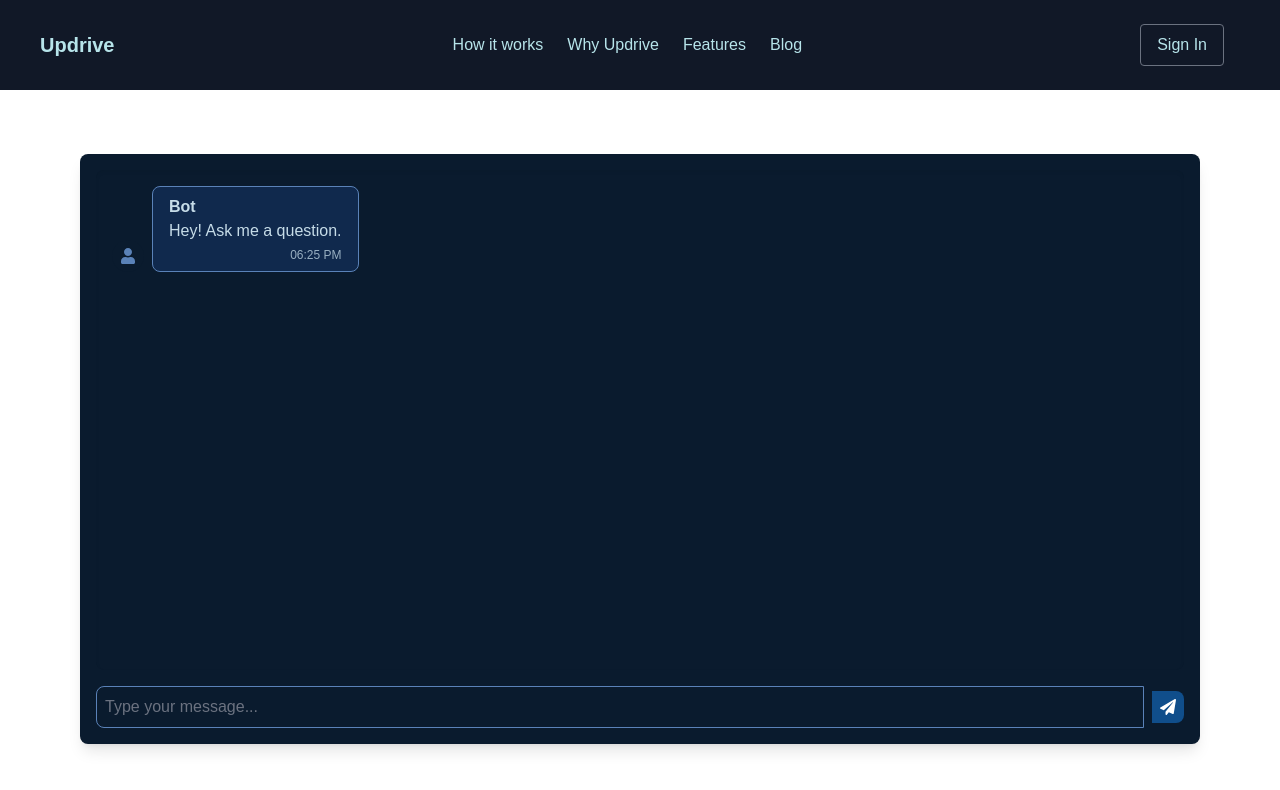
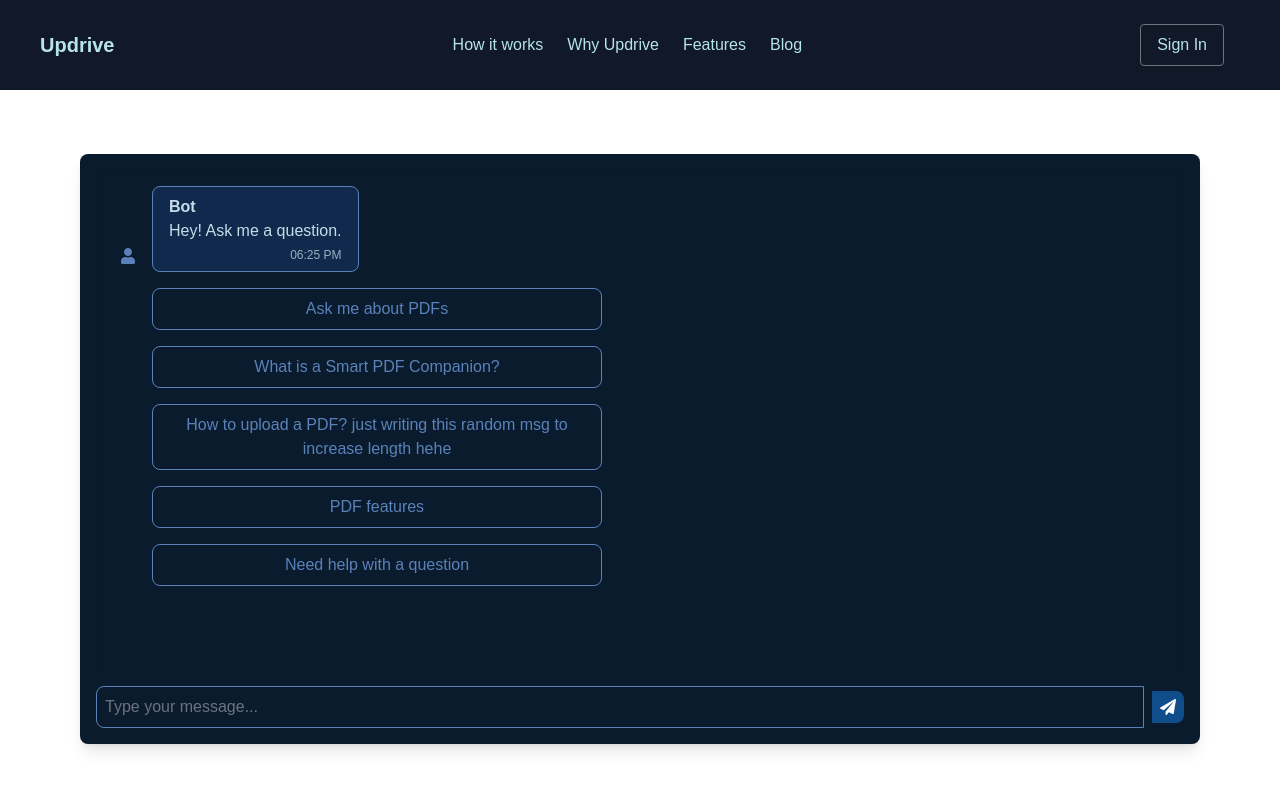
Before and after one commit to Modernbeast02/Updrive, a Next.js app in the folder frontend/: page /ChatBot in a window 1280 px wide. Shown: the top 790 px of the page. Built offline with nearby package versions, Linux system fonts and the light colour scheme; no server answers.

Commit message:
#Buttons

```diff
--- a/frontend/src/pages/ChatBot.js
+++ b/frontend/src/pages/ChatBot.js
@@ -2,21 +2,48 @@
 import { FaUser, FaPaperPlane } from "react-icons/fa";
 import { useRouter } from "next/router";
 const ChatBot = (props) => {
-  const [processedString, setProcessedString] = useState('');
+  const [processedString, setProcessedString] = useState("");
   const initialMessages = [
     {
       id: 1,
       user: "Bot",
       text: "Hey! Ask me a question.",
-      timestamp:  new Date().toLocaleTimeString([], {
+      timestamp: new Date().toLocaleTimeString([], {
         hour: "2-digit",
         minute: "2-digit",
       }),
     },
   ];
+  const startingButtons = [
+    {
+      id: 1,
+      text: "Ask me about PDFs",
+      user: "Bot",
+    },
+    {
+      id: 2,
+      text: "What is a Smart PDF Companion?",
+      user: "Bot",
+    },
+    {
+      id: 3,
+      text: "How to upload a PDF? just writing this random msg to increase length hehe",
+      user: "Bot",
+    },
+    {
+      id: 4,
+      text: "PDF features",
+      user: "Bot",
+    },
+    {
+      id: 5,
+      text: "Need help with a question",
+      user: "Bot",
+    },
+  ];
 
   const router = useRouter();
-  const {query} = router;
+  const { query } = router;
   const param1 = query.name;
   const [messages, setMessages] = useState(initialMessages);
   const [inputMessage, setInputMessage] = useState("");
@@ -24,73 +51,70 @@
   const [isTyping, setIsTyping] = useState(false);
   const chatEndRef = useRef(null);
 
-    const fetchProcessedString = async () => {
-      try {
-        const response = await fetch(`http://127.0.0.1:5000/query?input_string=${inputMessage}`);
-        const data = await response.json();
-        setProcessedString(data.result);
+  // const fetchProcessedString = async () => {
+  //   try {
+  //     const response = await fetch(`http://127.0.0.1:5000/query?input_string=${inputMessage}`);
+  //     const data = await response.json();
+  //     setProcessedString(data.result);
 
-        // Add the processed string as a new message from the Bot
-        const botResponseMessage = {
-          id: messages.length + 1,
-          user: "Bot",
-          text: data.result,
-          timestamp: new Date().toLocaleTimeString([], {
-            hour: "2-digit",
-            minute: "2-digit",
-          }),
-          citations:['Yes', 'No']
-        };
-        setMessages((prevMessages) => [...prevMessages, botResponseMessage]);
-      } catch (error) {
-        console.error('Error fetching processed string:', error);
-      }
-    };
-    const fetchCitations = async () => {
-      // try {
-      //   const response = await fetch(`http://127.0.0.1:5000/citation`);
-      // } catch (error) {
-      //   console.error('Error fetching processed string:', error);
-      // }
-        try {
-          const response = await fetch('http://127.0.0.1:5000/citation');
+  //     // Add the processed string as a new message from the Bot
+  //     const botResponseMessage = {
+  //       id: messages.length + 1,
+  //       user: "Bot",
+  //       text: data.result,
+  //       timestamp: new Date().toLocaleTimeString([], {
+  //         hour: "2-digit",
+  //         minute: "2-digit",
+  //       }),
+  //       citations:['Yes', 'No']
+  //     };
+  //     setMessages((prevMessages) => [...prevMessages, botResponseMessage]);
+  //   } catch (error) {
+  //     console.error('Error fetching processed string:', error);
+  //   }
+  // };
+  // const fetchCitations = async () => {
+  //   // try {
+  //   //   const response = await fetch(`http://127.0.0.1:5000/citation`);
+  //   // } catch (error) {
+  //   //   console.error('Error fetching processed string:', error);
+  //   // }
+  //     try {
+  //       const response = await fetch('http://127.0.0.1:5000/citation');
 
-          if (!response.ok) {
-              throw new Error('Network response was not ok');
-          }
+  //       if (!response.ok) {
+  //           throw new Error('Network response was not ok');
+  //       }
 
-          // Get the response as a Blob
-          const blob = await response.blob();
+  //       // Get the response as a Blob
+  //       const blob = await response.blob();
 
-          // Create a link element
-          const link = document.createElement('a');
-          link.href = URL.createObjectURL(blob);
-          link.download = 'citation.pdf'; // specify the desired file name
+  //       // Create a link element
+  //       const link = document.createElement('a');
+  //       link.href = URL.createObjectURL(blob);
+  //       link.download = 'citation.pdf'; // specify the desired file name
 
-          // Append to the body (needed for Firefox)
-          document.body.appendChild(link);
+  //       // Append to the body (needed for Firefox)
+  //       document.body.appendChild(link);
 
-          // Trigger the download
-          link.click();
+  //       // Trigger the download
+  //       link.click();
 
-          // Clean up and remove the link
-          document.body.removeChild(link);
-          URL.revokeObjectURL(link.href); // free up memory
-      } catch (error) {
-          console.error('There was a problem with the fetch operation:', error);
-      }
-    };
+  //       // Clean up and remove the link
+  //       document.body.removeChild(link);
+  //       URL.revokeObjectURL(link.href); // free up memory
+  //   } catch (error) {
+  //       console.error('There was a problem with the fetch operation:', error);
+  //   }
+  // };
 
+  // useEffect(() => {
+  //   scrollToBottom();
+  // }, [messages]);
 
-
-
-  useEffect(() => {
-    scrollToBottom();
-  }, [messages]);
-
-  const scrollToBottom = () => {
-    chatEndRef.current?.scrollIntoView({ behavior: "smooth" });
-  };
+  // const scrollToBottom = () => {
+  //   chatEndRef.current?.scrollIntoView({ behavior: "smooth" });
+  // };
 
   const handleInputChange = (e) => {
     setInputMessage(e.target.value);
@@ -116,8 +140,7 @@
     setMessages([...messages, newMessage]);
     setInputMessage("");
     setError("");
-    await fetchProcessedString()
-
+    await fetchProcessedString();
   };
 
   const handleKeyPress = (e) => {
@@ -126,23 +149,24 @@
     }
   };
 
-  const handleOptionClick = (id, option) => {
-    if (option === "Reply") {
-      const messageToReply = messages.find((msg) => msg.id === id);
-      setInputMessage(`@${messageToReply.user} `);
-    } else if (option === "Delete") {
-      setMessages(messages.filter((msg) => msg.id !== id));
-    }
-  };
+  // const handleOptionClick = (id, option) => {
+  //   if (option === "Reply") {
+  //     const messageToReply = messages.find((msg) => msg.id === id);
+  //     setInputMessage(`@${messageToReply.user} `);
+  //   } else if (option === "Delete") {
+  //     setMessages(messages.filter((msg) => msg.id !== id));
+  //   }
+  // };
 
   return (
     <>
       <div className="flex justify-center items-center -mb-16 mt-12 text-lg">
         {param1}
       </div>
+
       <div className=" p-4 bg-[#0A1B2E] rounded-lg shadow-lg mt-20 mr-20 ml-20">
         <div className="bg-[#0A1B2E] rounded-lg shadow-inner p-4 min-h-[500px] overflow-y-auto">
-          {messages.map((message) => (
+          {initialMessages.map((message) => (
             <div key={message.id} className={`mb-4 animate-fade-in`}>
               <div
                 className={`flex ${
@@ -172,22 +196,40 @@
                   </div>
                 </div>
               </div>
-              {message.citations&&( <div className="flex justify-start mt-2">
+              {message.citations && (
+                <div className="flex justify-start mt-2">
                   <p className="text-md text- white text-right mt-1 mr-2 opacity-75">
                     Do You want Citations?
                   </p>
-                <button className="bg-green-500 text-white rounded px-4 py-1 mr-2" onClick={fetchCitations}>
+                  <button
+                    className="bg-green-500 text-white rounded px-4 py-1 mr-2"
+                    onClick={fetchCitations}
+                  >
                     Yes
                   </button>
                   <button className="bg-red-500 text-white rounded px-4 py-1">
                     No
                   </button>
-              </div>)}
-
+                </div>
+              )}
             </div>
           ))}
+          <div className="flex-col  mb-4">
+            {startingButtons.map((button) => (
+              <div className="ml-10 mb-4 w-[450px]">
+                <button
+                  key={button.id}
+                  onClick={() => handleButtonClick(button.text)}
+                  className="bg-[#0A1B2E] w-[450px] text-[#5A82B8] border-[#5A82B8] border px-4 py-2 rounded-lg hover:scale-[1.05] duration-300"
+                >
+                  {button.text}
+                </button>
+              </div>
+            ))}
+          </div>
           <div ref={chatEndRef} />
         </div>
+
         <div className="mt-4">
           <div className="flex items-center">
             <input
```
Lines whose indentation alone changed are shown as unchanged.
